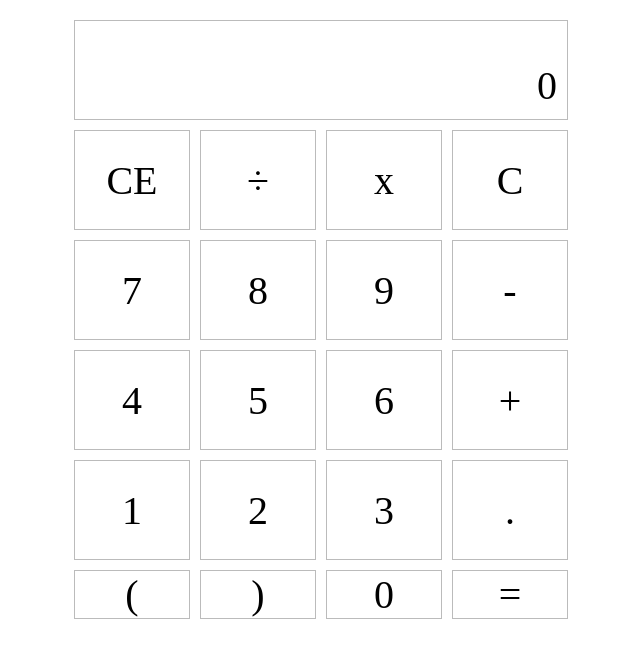
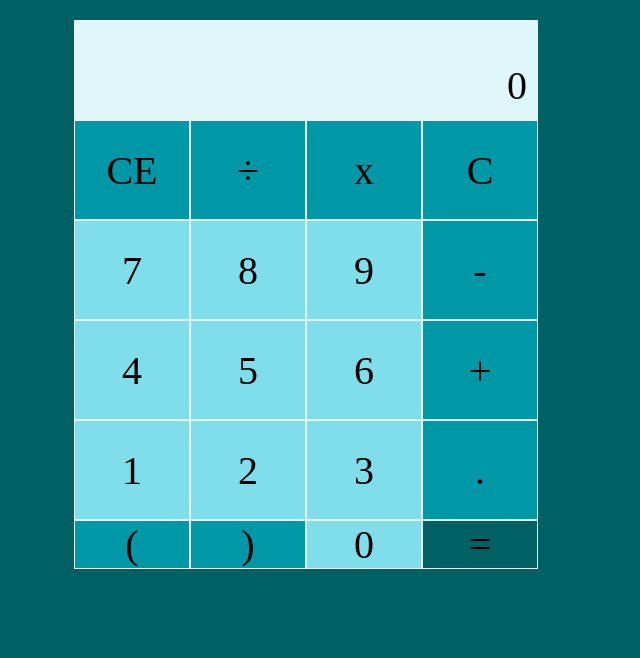
Before and after one commit to digidub/calculator, a plain HTML site: page index.html in a window 1280 px wide. Shown: the whole page, without its empty margins (334-974 px from the left). Drawn offline with Linux system fonts and the light colour scheme.

Commit message:
added colour scheme

```diff
--- a/style.css
+++ b/style.css
@@ -1,6 +1,11 @@
+:root {
+    background: #006064;
+}
+
 .wrapper {
     margin: 20px 400px 40px 400px;
     font-size: 40px;
+
 
 }
 
@@ -9,14 +14,14 @@
     height: 500px;
     grid-template-columns: repeat(4, 25%);
     grid-template-rows: repeat(5, 20%);
-    grid-gap: 10px;
+    grid-gap: 0px;
 }
 
 .calculator {
     display: flex;
     align-items: center;
     justify-content: center;
-    border: 1px solid #bbb;
+    border: 1px solid #E0F7FA;
 }
 
 .calculator-main-display {
@@ -26,6 +31,7 @@
     flex-direction: column;
     align-items: flex-end;
     padding: 10px;
+    background: #E0F7FA;
     }
 
 
@@ -36,3 +42,19 @@
     bottom: 10px;
     z-index: 99;
 }
+
+.calc-btn {
+    background: #0097A7;
+}
+
+.calculator-clear {
+    background: #0097A7;
+}
+
+.calculator-backspace {
+    background: #0097A7;
+}
+
+.calculator-numpad {
+    background-color: #80DEEA;
+}
```
